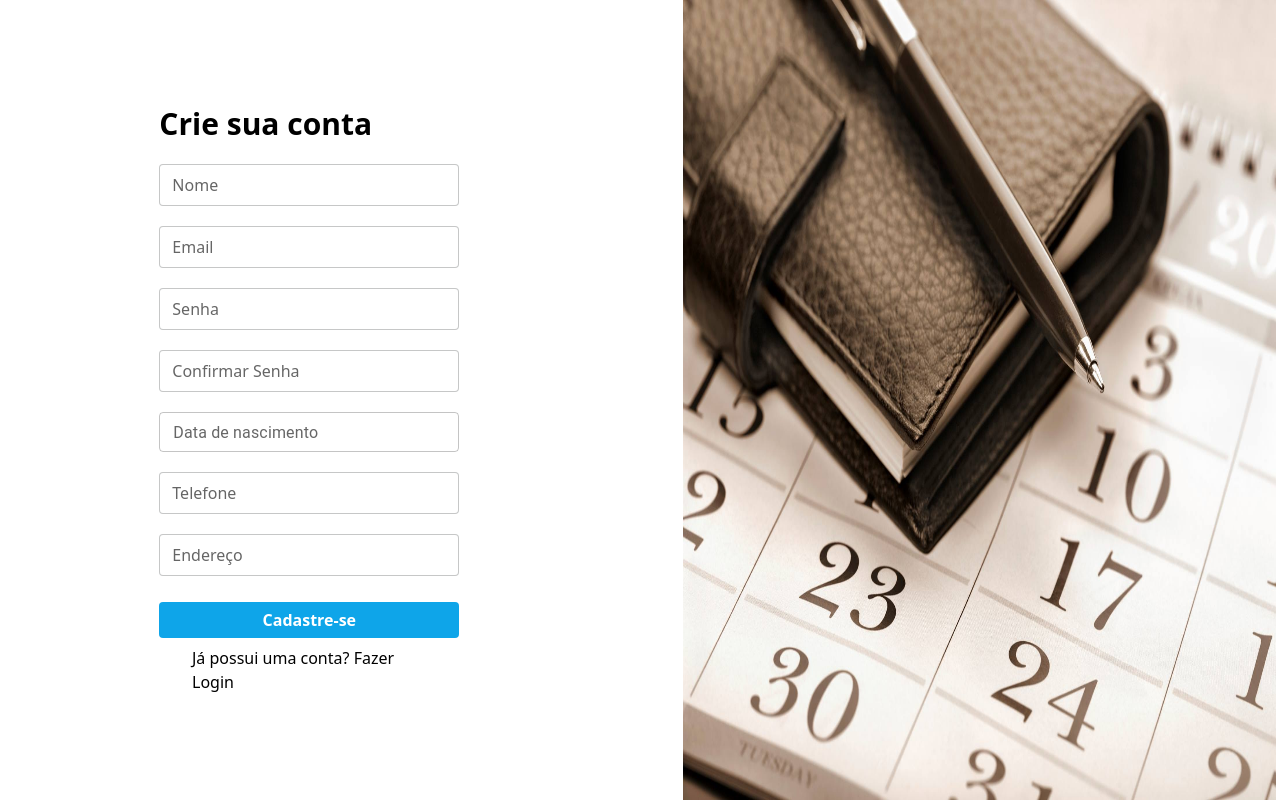
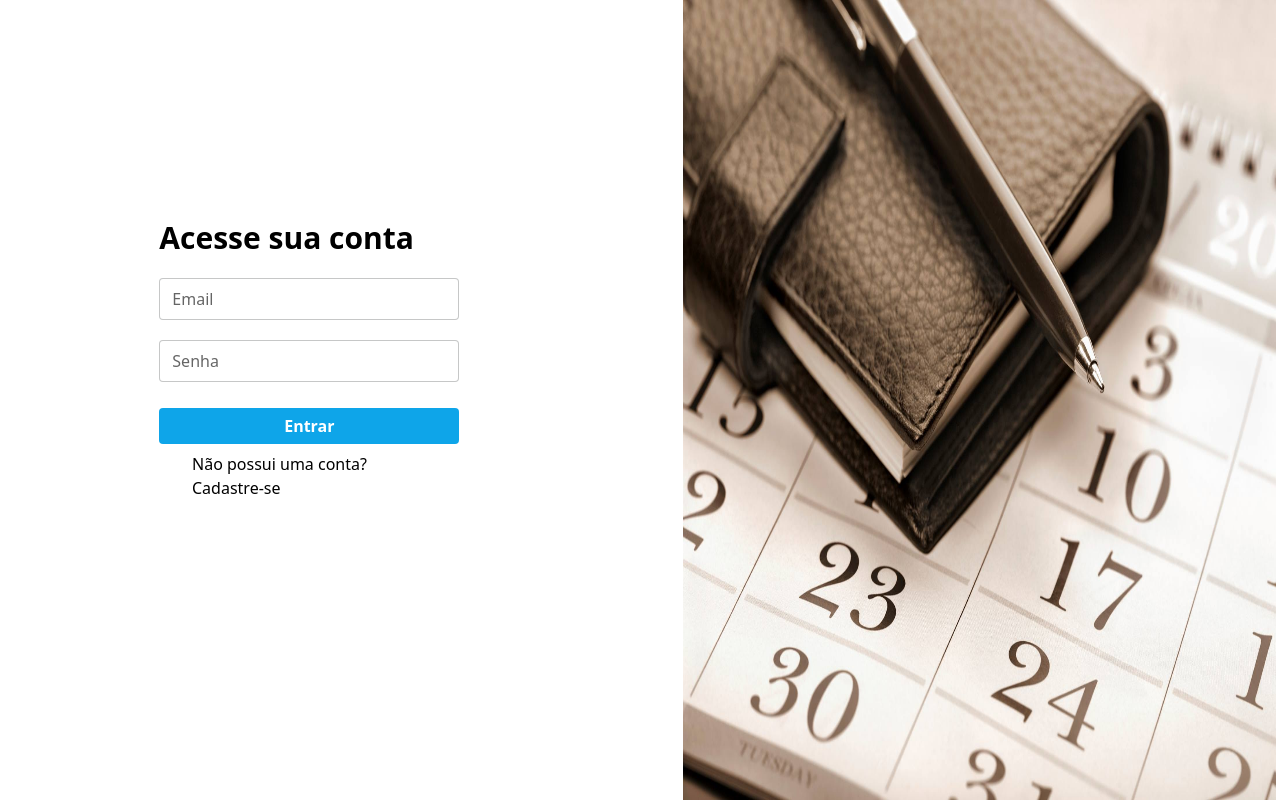
Before and after one commit to gilsonsilven/frontend-agenda-pessoal, a Next.js app: page / in a window 1280 px wide. Built offline with nearby package versions, Linux system fonts and the light colour scheme.

Commit message:
fix: sign up login button

```diff
--- a/src/app/page.js
+++ b/src/app/page.js
@@ -1,10 +1,11 @@
+import SignIn from "./signIn/page";
 import SignUp from "./signUp/page";
 
 
 export default function Home() {
   return (
     <>
-    <SignUp />
+    <SignIn />
 
     </>
   );
--- a/src/app/signUp/page.jsx
+++ b/src/app/signUp/page.jsx
@@ -6,6 +6,7 @@ import { LocalizationProvider } from '@mui/x-date-pickers/LocalizationProvider';
 import { DatePicker } from '@mui/x-date-pickers/DatePicker';
 import 'dayjs/locale/pt-br';
 import SignInSignUpImage from "@/components/SignInSignUpImage";
+import Link from "next/link";
 
 
 
@@ -78,7 +79,7 @@ export default function SignUp() {
                     <button onClick={handleSubmit} className="font-semibold mt-4 mb-2 w-[300px] h-[36px] rounded bg-sky-500 text-white">Cadastre-se</button>
                 </div>
                 <div>
-                    <p>Já possui uma conta? <a>Fazer Login</a></p>
+                    <p>Já possui uma conta? <Link href={'/signIn'}>Fazer Login</Link></p>
                 </div>
             </div>
             <div className="col-span-2 h-dvh w-auto mr-1 ml-64">
```
